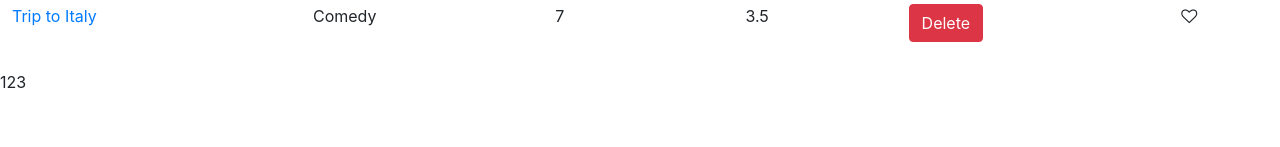
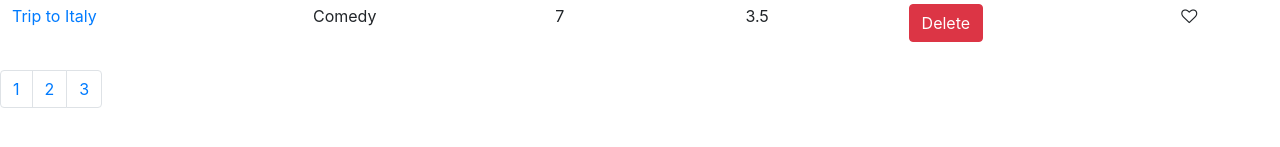
Before and after one commit to Bennity/vidly, a React (Create React App) app: page /Movies in a window 1280 px wide. Shown: the part 579-726 px from the top of the page. Built offline with nearby package versions, Linux system fonts and the light colour scheme.

Commit message:
pagination fixed

```diff
--- a/src/common/pagination.jsx
+++ b/src/common/pagination.jsx
@@ -13,7 +13,7 @@ const pagination = props => {
             className="page-item"
             onClick={() => props.onPageChange(page)}
           >
-            {page}
+            <button className="page-link">{page}</button>
           </li>
         ))}
       </ul>
```
